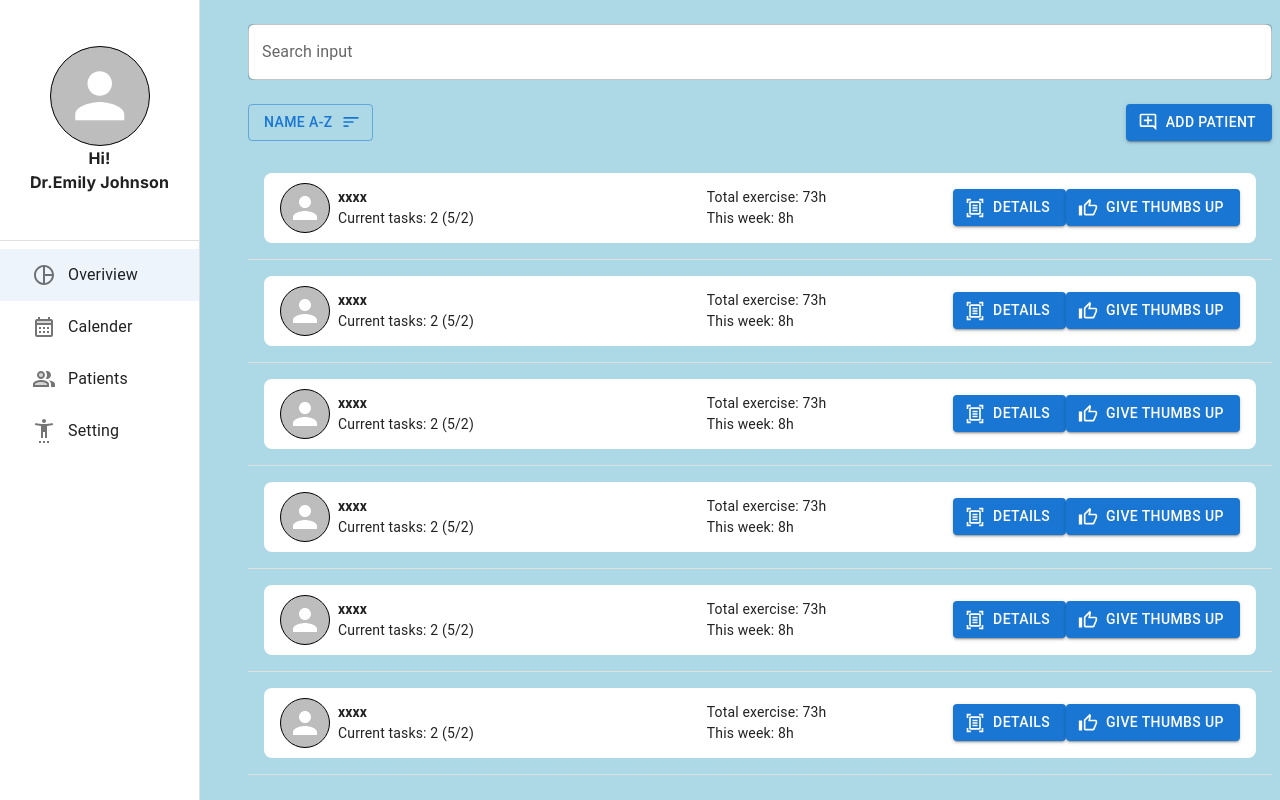
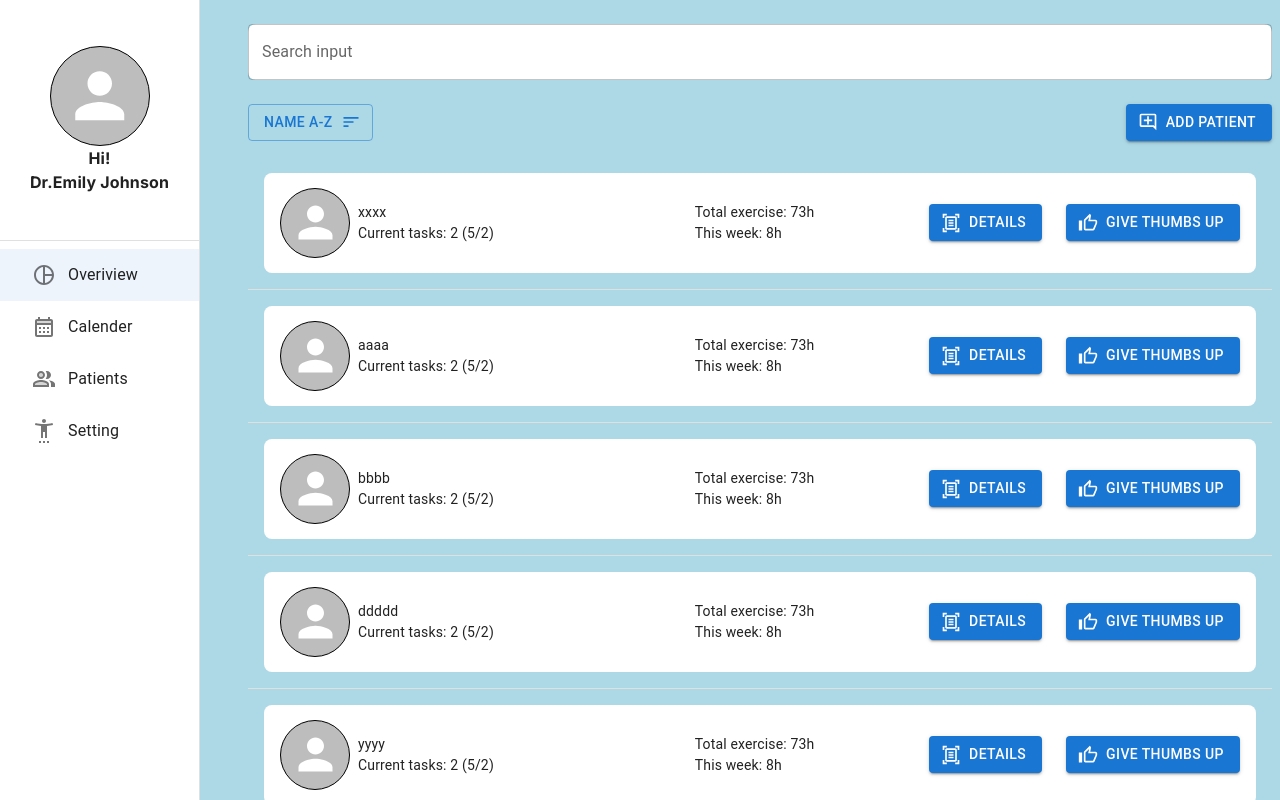
Before and after one commit to xiaoyang0908/FullStack_HDT, a Next.js app in the folder hdt-dashboard/: page /therapistPage in a window 1280 px wide. Built offline with nearby package versions, Linux system fonts and the light colour scheme.

Commit message:
therapistPage almost done

```diff
--- a/hdt-dashboard/src/app/(TherapistOverview)/layout.js
+++ b/hdt-dashboard/src/app/(TherapistOverview)/layout.js
@@ -9,7 +9,7 @@ export default function TherapistLayout({ children }) {
         <NavBar />
         <Box
           component="main"
-          sx={{ flexGrow: 1, bgcolor: 'lightblue', p: 3}}
+          sx={{ flexGrow: 1, bgcolor: 'lightblue', p: 3,justifyContent:"center"}}
         >
           {children}
         </Box>
--- a/hdt-dashboard/src/app/(TherapistOverview)/therapistPage/page.js
+++ b/hdt-dashboard/src/app/(TherapistOverview)/therapistPage/page.js
@@ -1,13 +1,48 @@
+'use client'
 import SortIcon from '@mui/icons-material/SortOutlined';
 import AddIcon from '@mui/icons-material/AddCommentOutlined';
 import DetailIcon from '@mui/icons-material/DocumentScannerOutlined';
 import ThumbUp  from '@mui/icons-material/ThumbUpAltOutlined';
 import { patientsList } from '@/components/patientsList';
-import {TextField, Box,Avatar, Button, Table,TableBody, TableCell, TableContainer, TableHead, TableRow, Container } from "@mui/material";
+import {TextField, Box,Avatar, Button, Table,TableBody, TableCell, TableContainer, TableHead, TableRow, Container, TableFooter, TablePagination, Pagination, Stack } from "@mui/material";
+import { useEffect, useState } from 'react';
 
 export default function TherapistOverview(){
+    const[sortedData, setSortedData] = useState(patientsList);
+    const[sort, setSort] = useState(true);
+    // sort list
+    //
+    // x.localeCompare(y,'fr',{ignorePunctuation:true})
+    function Comparator(a,b){
+        return a.name.localeCompare(b.name);
+    }
+    function SortList(dataList){
+        let sortDataList = dataList.slice().sort(Comparator);
+        return sortDataList;
+    }
+
+    const handleSortClick = () =>{
+        if(sort){
+            setSortedData(SortList(sortedData));
+        }else{
+            setSortedData(patientsList);
+        }
+        setSort(!sort);
+    }
+
+    // set pagination
+    const rowsPerPage = 5;
+
+    let count = Math.ceil(patientsList.length / rowsPerPage);;
+    const [page,setPage] = useState(1);
+
+    const handleChangePage = (event, newPage) => {
+        setPage(newPage);
+      };
+
+
     return(
-        <Container>
+        <Container maxWidth="none">
             <TextField
                 sx={{width:"80vw", backgroundColor:"white", borderRadius:2}}
                 label="Search input"
@@ -16,7 +51,7 @@ export default function TherapistOverview(){
                 }}
             />
             <Box sx={{display:"flex", width:"80vw", justifyContent:"space-between", marginTop:3}}>
-                <Button variant="outlined" endIcon={<SortIcon/>}>
+                <Button variant="outlined" endIcon={<SortIcon/>} onClick={handleSortClick}>
                     Name A-z
                 </Button>
                 <Button variant='contained' startIcon={<AddIcon/>}>
@@ -27,16 +62,16 @@ export default function TherapistOverview(){
             <TableContainer  sx={{width:"80vw",marginTop:2}}>
                 <Table >
                     <TableBody>
-                        {patientsList.map((row)=>(
+                        {(sortedData.slice((page-1) * rowsPerPage, (page-1) * rowsPerPage + rowsPerPage)).map((row)=>(
                             <TableRow key={row.name}>
-                                <TableCell component="th" scope='row'>
-                                    <Box sx={{display:"flex", alignItems:"center", justifyContent:"space-between", height:70,bgcolor:"white", borderRadius:2}}>
-                                        <Box sx={{display:"flex",alignItems:"center",marginLeft:2, height:50, width:300,}}>
+                                <TableCell component="th" scope='row' >
+                                    <Box sx={{display:"flex", alignItems:"center", justifyContent:"space-between", height:100,bgcolor:"white", borderRadius:2}}>
+                                        <Box sx={{display:"flex",alignItems:"center",marginLeft:2, height:100, width:300,}}>
                                             <Avatar alt="Remy Sharp"
                                                 src=""
-                                                sx={{ width: 50, height: 50, border:"1px solid black", marginRight:1 }} />
+                                                sx={{ width: 70, height: 70, border:"1px solid black", marginRight:1 }} />
                                             <Box>
-                                            <p><h4>{row.name}</h4></p>
+                                            <p>{row.name}</p>
                                             <p>Current tasks: {row.totalTask} ({row.currentTask}/{row.totalTask})</p>
                                             </Box>
 
@@ -47,7 +82,7 @@ export default function TherapistOverview(){
                                             <p>This week: {row.weekHour}h</p>
                                         </Box>
                                         <Box sx={{marginRight:2}}>
-                                            <Button variant='contained' startIcon={<DetailIcon/>} sx={{marginRightß:3}}>
+                                            <Button variant='contained' startIcon={<DetailIcon/>} sx={{marginRight:3}}>
                                                 Details
                                             </Button>
                                             <Button variant='contained' startIcon={<ThumbUp/>}>
@@ -62,6 +97,14 @@ export default function TherapistOverview(){
                     </TableBody>
                 </Table>
             </TableContainer>
+            <Box sx={{display:"flex", width:"80vw", justifyContent:"center", marginTop:3}}>
+                <Pagination
+                defaultPage={1}
+                page={page}
+                count={count}
+                onChange={handleChangePage}
+                size='large'/>
+            </Box>
         </Container>
     )
 }
--- a/hdt-dashboard/src/components/nav-links.js
+++ b/hdt-dashboard/src/components/nav-links.js
@@ -1,8 +1,6 @@
 'use client'
 import { useState , useEffect} from 'react'
 import {mainListItems} from './menuList'
-import IconButton from '@mui/material/IconButton';
-import MenuOutlined from '@mui/icons-material/MenuOutlined';
 import Drawer from '@mui/material/Drawer';
 import Toolbar from '@mui/material/Toolbar';
 import Divider from '@mui/material/Divider';
--- a/hdt-dashboard/src/components/patientsList.js
+++ b/hdt-dashboard/src/components/patientsList.js
@@ -1,12 +1,15 @@
-function createPatient(name,totalTask, currentTask, exerciseHour, weekHour) {
-    return { name,totalTask,currentTask, exerciseHour, weekHour};
+function createPatient(name,sexual,totalTask, currentTask, exerciseHour, weekHour) {
+    return { name,sexual,totalTask,currentTask, exerciseHour, weekHour};
   }
 
 export const patientsList=[
-    createPatient("xxxx",2,5,73,8),
-    createPatient("xxxx",2,5,73,8),
-    createPatient("xxxx",2,5,73,8),
-    createPatient("xxxx",2,5,73,8),
-    createPatient("xxxx",2,5,73,8),
-    createPatient("xxxx",2,5,73,8),
+    createPatient("xxxx","f",2,5,73,8),
+    createPatient("aaaa","f",2,5,73,8),
+    createPatient("bbbb","f",2,5,73,8),
+    createPatient("ddddd","f",2,5,73,8),
+    createPatient("yyyy","f",2,5,73,8),
+    createPatient("jjjj","f",2,5,73,8),
+    createPatient("hhhh","f",2,5,73,8),
+    createPatient("ffff","f",2,5,73,8),
+    createPatient("gggg","f",2,5,73,8),
 ]
```
